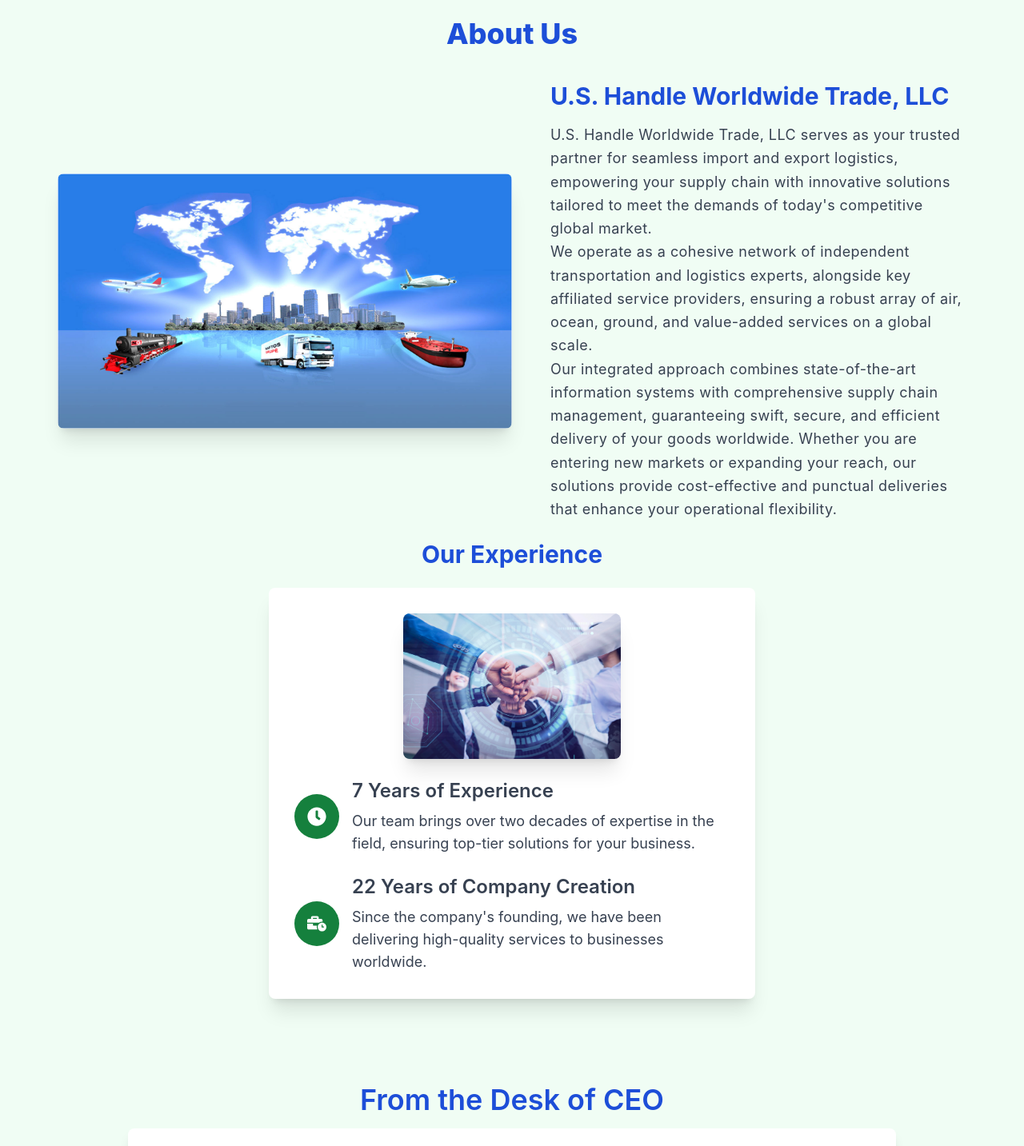
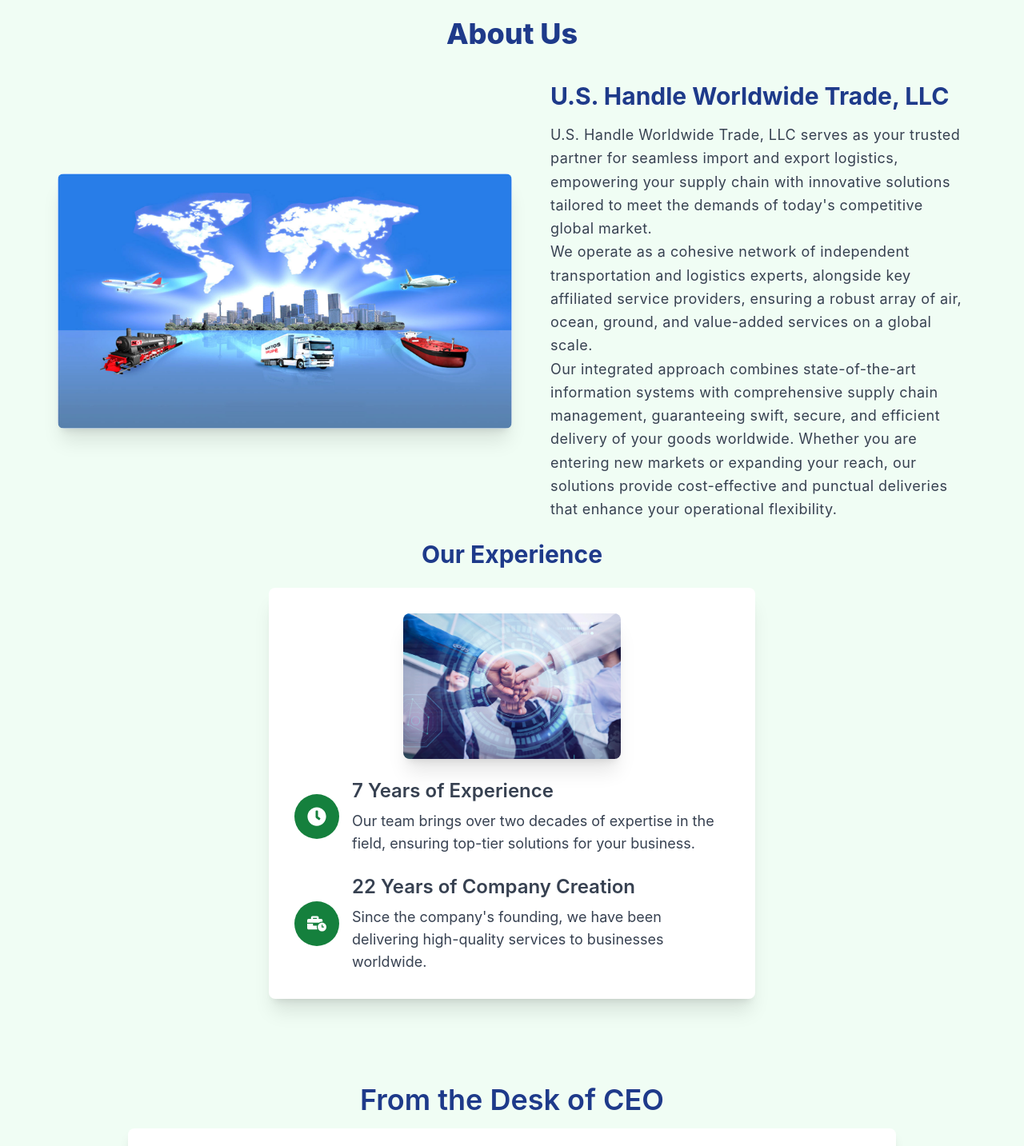
Before and after one commit to yogeshtiwari12/logistic-frontend, a React (Create React App) app: page / in a window 1280 px wide. Shown: the part 458-1891 px from the top of the page at 80% size. Built offline with nearby package versions, Linux system fonts and the light colour scheme; no server answers.

Commit message:
commit 4

```diff
--- a/src/components/pages/aboutus.js
+++ b/src/components/pages/aboutus.js
@@ -5,14 +5,14 @@
   return (
     <div className="p-6 bg-green-50 flext justify-content-around">
 
-      <h1 className="text-4xl font-extrabold px-10 text-center mb-10 text-blue-700 ">About Us</h1>
+      <h1 className="text-4xl font-extrabold px-10 text-center mb-10 text-blue-900 ">About Us</h1>
       <div className="flex flex-col md:flex-row items-center justify-between px-6 md:px-12 space-y-8 md:space-y-0">
         <div className="w-full md:w-1/2 mb-6 md:mb-0">
           <img src={aboutImage} alt="About Us" className="w-full h-auto rounded-lg shadow-xl transform transition duration-500 hover:scale-105" />
         </div>
 
         <div className="w-full md:w-1/2 md:pl-12 h-">
-          <h2 className="text-3xl font-bold text-blue-700 mb-4">U.S. Handle Worldwide Trade, LLC</h2>
+          <h2 className="text-3xl font-bold text-blue-900 mb-4">U.S. Handle Worldwide Trade, LLC</h2>
 
           <p className="text-lg text-gray-700 leading-relaxed tracking-wide">
             U.S. Handle Worldwide Trade, LLC serves as your trusted partner for seamless import and export logistics, empowering your supply chain with innovative solutions tailored to meet the demands of today's competitive global market.
--- a/src/components/pages/cardslider.js
+++ b/src/components/pages/cardslider.js
@@ -18,7 +18,7 @@
         <p className="mb-3 text-sm text-gray-700 dark:text-gray-400">{description}</p>
         <a
           href="/"
-          className="inline-flex items-center px-3 py-2 text-sm font-medium text-center text-white bg-blue-700 rounded-lg hover:bg-blue-800 focus:ring-4 focus:outline-none focus:ring-blue-300 dark:bg-blue-600 dark:hover:bg-blue-700 dark:focus:ring-blue-800"
+          className="inline-flex items-center px-3 py-2 text-sm font-medium text-center text-white bg-blue-900 rounded-lg hover:bg-blue-800 focus:ring-4 focus:outline-none focus:ring-blue-300 dark:bg-blue-600 dark:hover:bg-blue-700 dark:focus:ring-blue-800"
         >
           Read more
           <svg
--- a/src/components/pages/ceodeskpage.js
+++ b/src/components/pages/ceodeskpage.js
@@ -5,7 +5,7 @@
     return (
         <div className="flex flex-col items-center justify-center min-h-screen bg-gray-100 bg-green-50">
             {/* Page Heading */}
-            <h1 className="text-4xl font-semibold text-blue-700 mb-4 text-center">
+            <h1 className="text-4xl font-semibold text-blue-900 mb-4 text-center">
                 From the Desk of CEO
             </h1>
 
--- a/src/components/pages/exp.js
+++ b/src/components/pages/exp.js
@@ -6,7 +6,7 @@
   return (
     <div className="flex justify-center items-center w-full bg-green-50 mb-0"> {/* Removed min-h-screen and adjusted margin */}
       <div className="w-full md:w-3/4 lg:w-1/2 space-y-6 text-center px-4">
-        <h2 className="text-3xl font-bold text-blue-700 mb-4">Our Experience</h2>
+        <h2 className="text-3xl font-bold text-blue-900 mb-4">Our Experience</h2>
 
         <div className="bg-white p-8 rounded-lg shadow-xl space-y-6 mx-auto">
 
--- a/src/components/pages/faq.js
+++ b/src/components/pages/faq.js
@@ -35,10 +35,10 @@
   return (
     <div className="bg-green-50 min-h-[500px] p-6"> {/* Decreased min-height */}
       <div className="container mx-auto p-6 bg-white border-2 border-green-500 rounded-lg pb-0">
-        <h2 className="text-3xl font-semibold text-center mb-6 text-blue-600">Frequently Asked Questions</h2>
+        <h2 className="text-3xl font-semibold text-center mb-6 text-blue-900">Frequently Asked Questions</h2>
         <div className="space-y-4 mb-4">
           {faqData.map((faq, index) => (
-            <div key={index} className="bg-blue-500 text-white p-5 rounded-lg shadow-md">
+            <div key={index} className="bg-blue-900 text-white p-5 rounded-lg shadow-md">
               <div
                 onClick={() => toggleAnswer(index)}
                 className="flex justify-between items-center cursor-pointer"
--- a/src/components/pages/footer.js
+++ b/src/components/pages/footer.js
@@ -2,7 +2,7 @@
 
 function Footer() {
   return (
-    <footer className="footer footer-center bg-primary text-primary-content p-10">
+    <footer className="footer footer-center bg-blue-900 text-primary-content p-10">
       <aside>
         <svg
           width="50"
--- a/src/components/pages/reqformdata.js
+++ b/src/components/pages/reqformdata.js
@@ -59,7 +59,7 @@
 
   return (
     <div className="container mx-auto py-12 px-4 sm:px-6 lg:px-8">
-      <h1 className="text-4xl font-bold text-center text-blue-600 mb-12">Rate Your Experience</h1>
+      <h1 className="text-4xl font-bold text-center text-blue-900 mb-12">Rate Your Experience</h1>
 
       {!formData ? (
         // Display the form if no data has been submitted
@@ -127,7 +127,7 @@
             <button
               type="submit"
               disabled={loading}
-              className={`w-full py-3 px-4 text-white font-semibold rounded-lg transition-colors ${loading ? 'bg-gray-400' : 'bg-blue-600 hover:bg-blue-700'}`}
+              className={`w-full py-3 px-4 text-white font-semibold rounded-lg transition-colors ${loading ? 'bg-gray-400' : 'bg-blue-900 hover:bg-blue-700'}`}
             >
               {loading ? 'Submitting...' : 'Submit Feedback'}
             </button>
@@ -152,7 +152,7 @@
           <div className="text-center">
             <button
               onClick={() => setFormData(null)} // Reset the form after viewing the submission
-              className="py-2 px-4 bg-blue-600 text-white font-semibold rounded-lg hover:bg-blue-700"
+              className="py-2 px-4 bg-blue-900 text-white font-semibold rounded-lg hover:bg-blue-700"
             >
               Submit Another Feedback
             </button>
```
